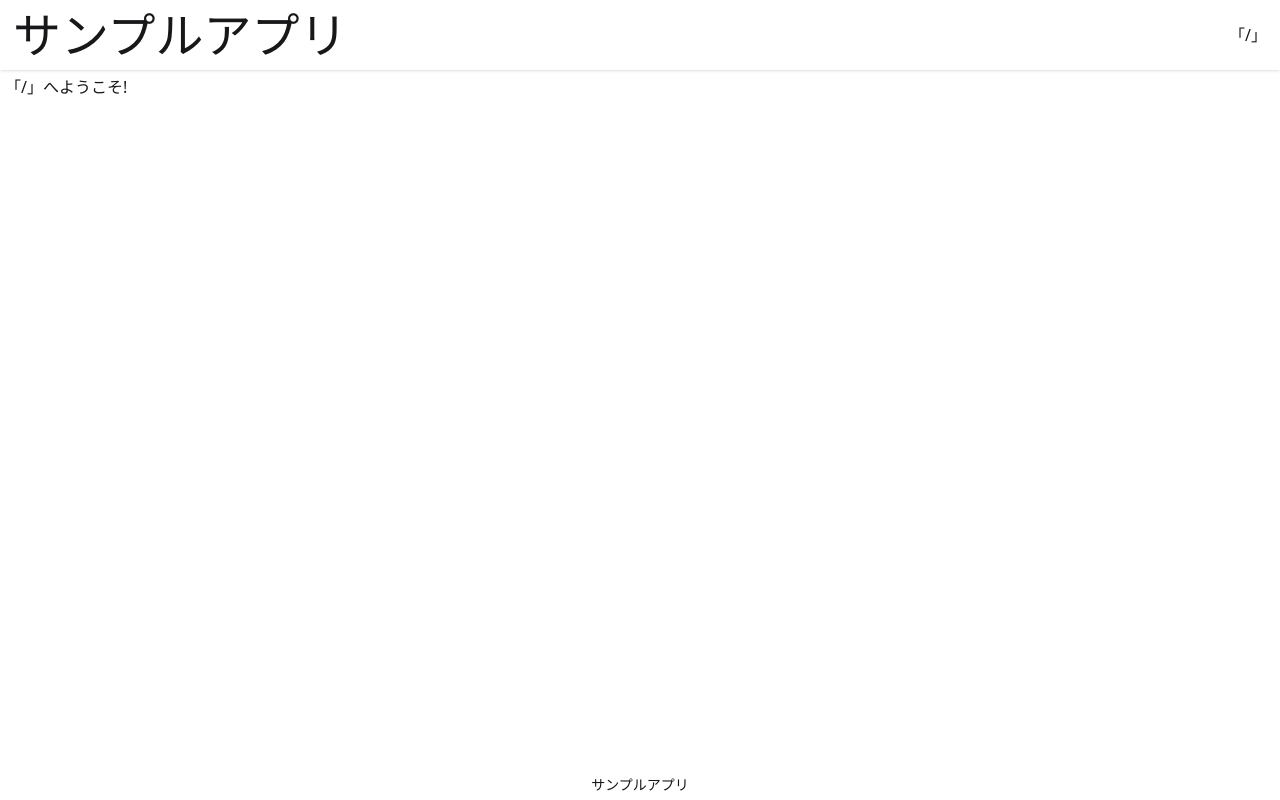
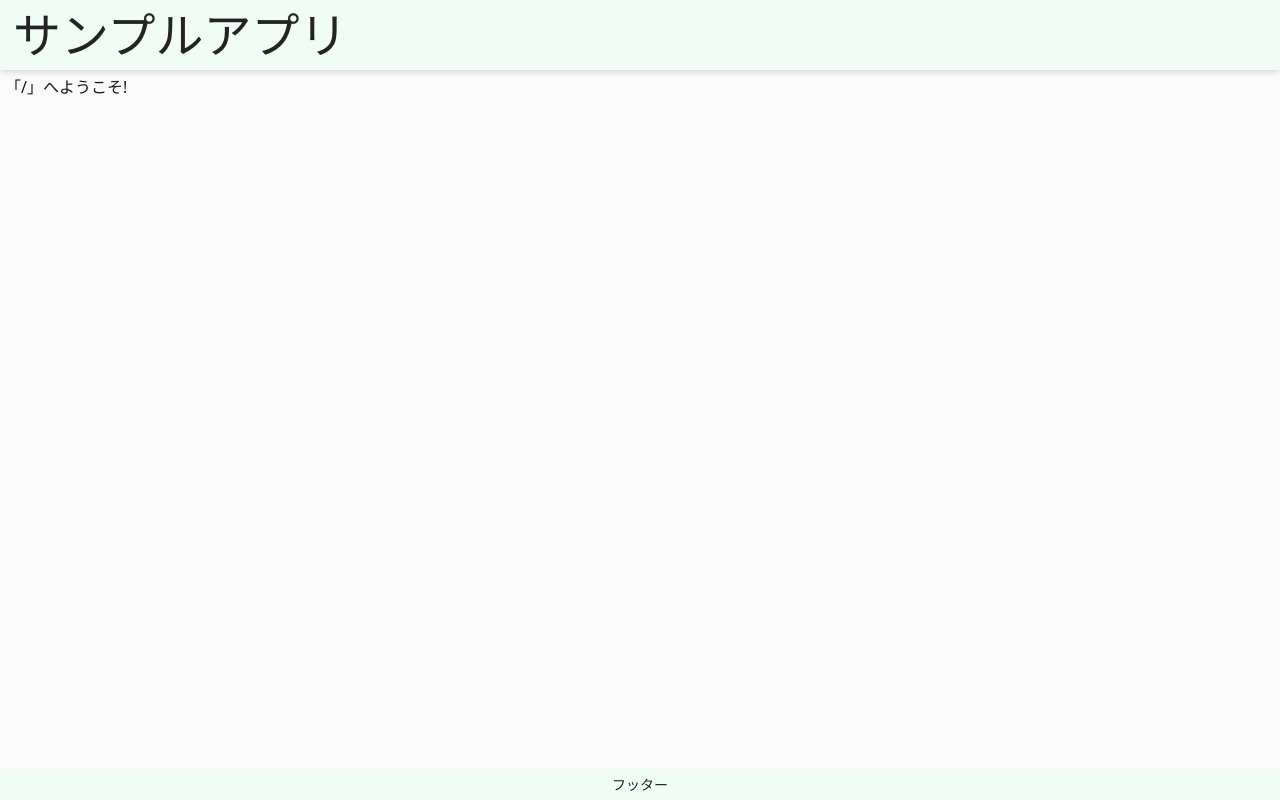
Before and after one commit to pbko-sato/react-sample, a React (Vite) app: page / in a window 1280 px wide. Built offline with nearby package versions, Linux system fonts and the light colour scheme.

Commit message:
2025/11/30 クリーニング

```diff
--- a/src/layout/Layout.tsx
+++ b/src/layout/Layout.tsx
@@ -9,4 +9,6 @@ interface LayoutProps {
   children: ReactNode;
 }
 
-export const Layout: FC<LayoutProps> = memo(({ children }) => <LayoutView>{children}</LayoutView>);
+export const Layout: FC<LayoutProps> = memo(({ children }) => (
+  <LayoutView footerText='フッター'>{children}</LayoutView>
+));
--- a/src/layout/LayoutView.tsx
+++ b/src/layout/LayoutView.tsx
@@ -9,12 +9,18 @@ interface LayoutViewProps {
    * @type {ReactNode}
    */
   children: ReactNode;
+
+  /**
+   * フッターの文言
+   * @type {string}
+   */
+  footerText: string;
 }
 
-export const LayoutView: FC<LayoutViewProps> = memo(({ children }) => (
+export const LayoutView: FC<LayoutViewProps> = memo(({ children, footerText }) => (
   <>
     <Header />
     <Main>{children}</Main>
-    <Footer />
+    <Footer footerText={footerText} />
   </>
 ));
--- a/src/layout/parts/Footer.tsx
+++ b/src/layout/parts/Footer.tsx
@@ -2,10 +2,20 @@ import { memo, type FC } from "react";
 import { FlexBox } from "components/atom/div/FlexBox";
 import { ZIndex } from "styles/constants/ZIndex";
 
-export const Footer: FC = memo(() => (
-  <footer className={`footer w-full h-[30px] bottom-0 left-0 sticky z-${ZIndex.LAYOUT} opacity-100`}>
+interface FooterProps {
+  /**
+   * フッターの文言
+   * @type {string}
+   */
+  footerText: string;
+}
+
+export const Footer: FC<FooterProps> = memo(({ footerText }) => (
+  <footer
+    className={`footer w-full h-[30px] bottom-0 left-0 sticky z-${ZIndex.LAYOUT} bg-green-50 opacity-95 shadow-md`}
+  >
     <FlexBox className='w-full p-[5px]'>
-      <span>サンプルアプリ</span>
+      <span>{footerText}</span>
     </FlexBox>
   </footer>
 ));
--- a/src/layout/parts/Header.tsx
+++ b/src/layout/parts/Header.tsx
@@ -1,23 +1,17 @@
 import { memo, type FC } from "react";
-import { Link } from "react-router";
 import { FlexBox } from "components/atom/div/FlexBox";
-import { RouteDefinition } from "router/definition/RouteDefinition";
 import { ZIndex } from "styles/constants/ZIndex";
 
 export const Header: FC = memo(() => (
-  <header className={`navbar w-full h-[70px] top-0 left-0 py-0 sticky z-${ZIndex.LAYOUT} opacity-100 shadow-sm`}>
+  <header
+    className={`navbar w-full h-[70px] top-0 left-0 py-0 sticky z-${ZIndex.LAYOUT} bg-green-50 opacity-95 shadow-md`}
+  >
     <FlexBox horizontal justify='justify-between' className='w-full p-[5px]'>
       <div>
         <h1 className='text-5xl'>サンプルアプリ</h1>
       </div>
       <div>
-        <nav>
-          <ul className='list-none'>
-            <li>
-              <Link to={RouteDefinition.INDEX.path}>「{RouteDefinition.INDEX.path}」</Link>
-            </li>
-          </ul>
-        </nav>
+        <nav></nav>
       </div>
     </FlexBox>
   </header>
--- a/src/layout/parts/Main.tsx
+++ b/src/layout/parts/Main.tsx
@@ -1,4 +1,5 @@
 import { memo, type FC, type ReactNode } from "react";
+import { ZIndex } from "styles/constants/ZIndex";
 
 interface MainProps {
   /**
@@ -9,7 +10,7 @@ interface MainProps {
 }
 
 export const Main: FC<MainProps> = memo(({ children }) => (
-  <main className='overflow-auto' style={{ minHeight: "calc(100svh - 100px)" }}>
+  <main className={`${ZIndex.BASE} overflow-auto bg-neutral-50`} style={{ minHeight: "calc(100svh - 100px)" }}>
     <div className='p-[5px]'>{children}</div>
   </main>
 ));
--- a/src/styles/constants/ZIndex.ts
+++ b/src/styles/constants/ZIndex.ts
@@ -1,4 +1,10 @@
 export const ZIndex = {
+  /**
+   * メインコンテンツ部のベース
+   * @type {number}
+   */
+  BASE: 1,
+
   /**
    * ヘッダー・フッター
    * @type {number}
```
